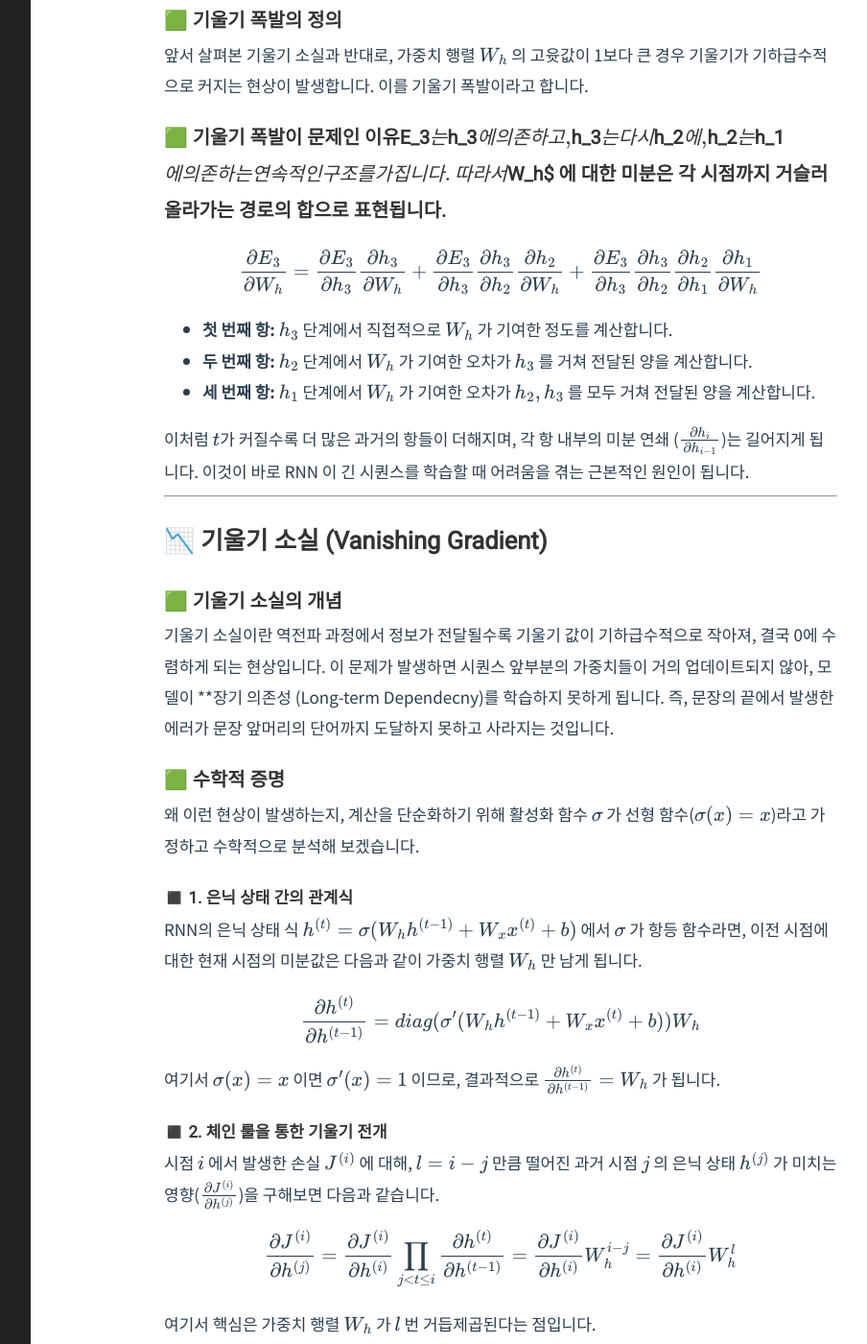
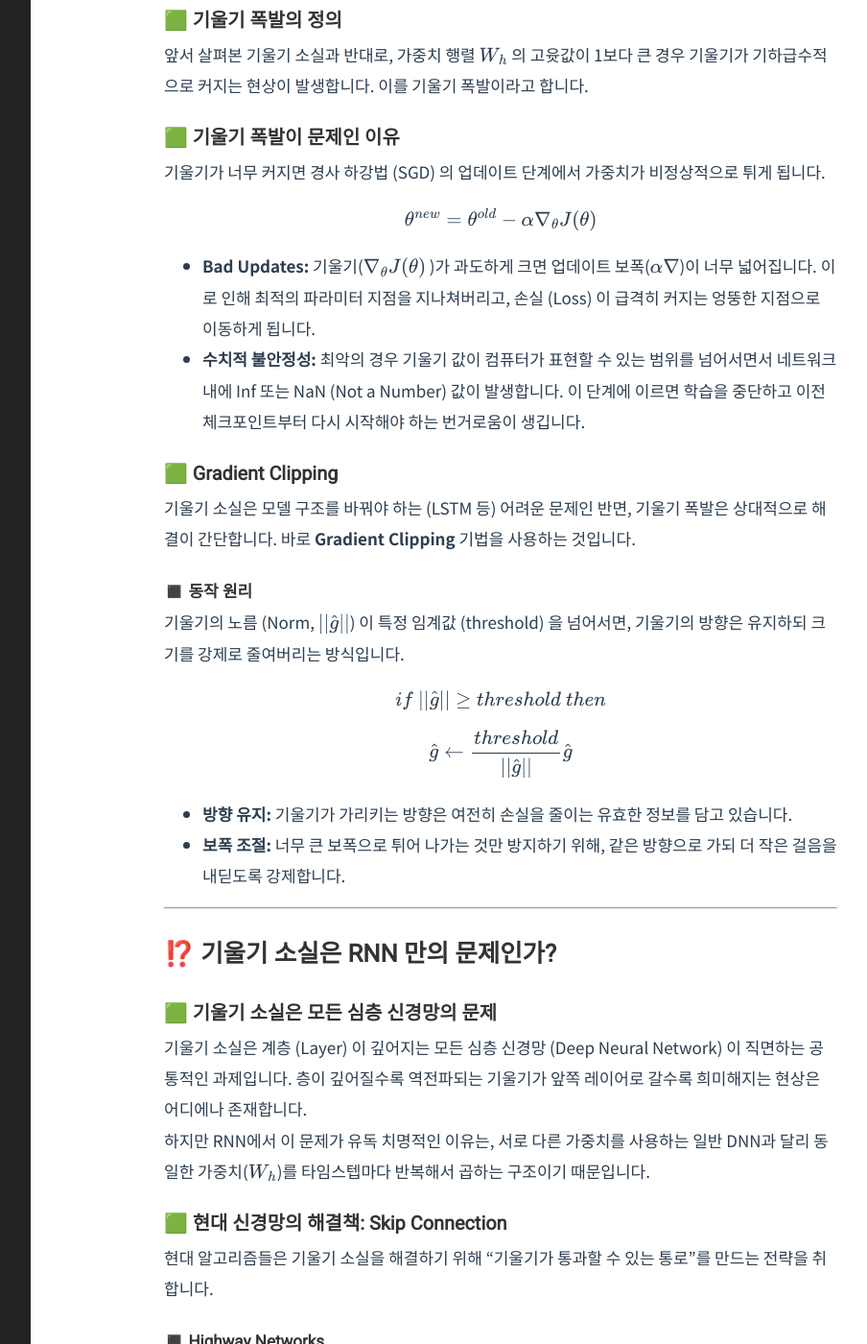
Before and after one commit to Youngjun-CV/Youngjun-CV.github.io, a Jekyll site: the page built from _posts/nlp/2026-03-25-bptt.markdown, in a window 1280 px wide and 1400 px high, scrolled down 3422 px. Shown: the whole window at 96% size, without its empty margins (268-1172 px from the left). Built offline with Jekyll 4.4.1, drawn with Linux system fonts in a browser that asks for light colours; formulas are drawn with MathJax 3; some of the changed text lies outside the part shown.

Commit message:
Update 2026-03-25-bptt.markdown

```diff
--- a/_posts/nlp/2026-03-25-bptt.markdown
+++ b/_posts/nlp/2026-03-25-bptt.markdown
@@ -38,61 +38,6 @@ $$\frac{\partial E_t}{\partial W} = \sum_{k=1}^{t} \frac{\partial E_t}{\partial
 이해를 돕기 위해 세 번째 타임스텝 ($t=3$) 에서 발생하는 손실 $E_3$ 에 대해 가중치 $W_h$ 의 기울기를 구하는 과정을 단계별로 살펴보겠습니다.
 
 $E_3$ 는 $h_3$ 에 의존하고, $h_3$ 는 다시 $h_2$ 에, $h_2$ 는 $h_1$ 에 의존하는 연속적인 구조를 가집니다. 따라서 $W_h$ 에 대한 미분은 각 시점까지 거슬러 올라가는 경로의 합으로 표현됩니다.
-
-$$\frac{\partial E_3}{\partial W_h} = \frac{\partial E_3}{\partial h_3} \frac{\partial h_3}{\partial W_h} + \frac{\partial E_3}{\partial h_3} \frac{\partial h_3}{\partial h_2} \frac{\partial h_2}{\partial W_h} + \frac{\partial E_3}{\partial h_3} \frac{\partial h_3}{\partial h_2} \frac{\partial h_2}{\partial h_1} \frac{\partial h_1}{\partial W_h}$$
-
-* **첫 번째 항:** $h_3$ 단계에서 직접적으로 $W_h$ 가 기여한 정도를 계산합니다.
-* **두 번째 항:** $h_2$ 단계에서 $W_h$ 가 기여한 오차가 $h_3$ 를 거쳐 전달된 양을 계산합니다.
-* **세 번째 항:** $h_1$ 단계에서 $W_h$ 가 기여한 오차가 $h_2, h_3$ 를 모두 거쳐 전달된 양을 계산합니다.
-
-이처럼 $t$가 커질수록 더 많은 과거의 항들이 더해지며, 각 항 내부의 미분 연쇄 ($\frac{\partial h_i}{\partial h_{i-1}}$)는 길어지게 됩니다. 이것이 바로 RNN 이 긴 시퀀스를 학습할 때 어려움을 겪는 근본적인 원인이 됩니다.
-
----
-
-## 📉 기울기 소실 (Vanishing Gradient)
-
-### 🟩 기울기 소실의 개념
-기울기 소실이란 역전파 과정에서 정보가 전달될수록 기울기 값이 기하급수적으로 작아져, 결국 0에 수렴하게 되는 현상입니다. 이 문제가 발생하면 시퀀스 앞부분의 가중치들이 거의 업데이트되지 않아, 모델이 **장기 의존성 (Long-term Dependecny)를 학습하지 못하게 됩니다. 즉, 문장의 끝에서 발생한 에러가 문장 앞머리의 단어까지 도달하지 못하고 사라지는 것입니다.
-
-### 🟩 수학적 증명
-왜 이런 현상이 발생하는지, 계산을 단순화하기 위해 활성화 함수 $\sigma$ 가 선형 함수($\sigma(x) = x$)라고 가정하고 수학적으로 분석해 보겠습니다.
-
-#### ◼️ 1. 은닉 상태 간의 관계식
-RNN의 은닉 상태 식 $h^{(t)} = \sigma(W_h h^{(t-1)} + W_x x^{(t)} + b)$ 에서 $\sigma$ 가 항등 함수라면, 이전 시점에 대한 현재 시점의 미분값은 다음과 같이 가중치 행렬 $W_h$ 만 남게 됩니다.
-
-$$\frac{\partial h^{(t)}}{\partial h^{(t-1)}} = diag(\sigma'(W_h h^{(t-1)} + W_x x^{(t)} + b)) W_h$$
-
-여기서 $\sigma(x) = x$ 이면 $\sigma'(x) = 1$ 이므로, 결과적으로 $\frac{\partial h^{(t)}}{\partial h^{(t-1)}} = W_h$ 가 됩니다.
-
-#### ◼️ 2. 체인 룰을 통한 기울기 전개
-시점 $i$ 에서 발생한 손실 $J^{(i)}$ 에 대해, $l = i - j$ 만큼 떨어진 과거 시점 $j$ 의 은닉 상태 $h^{(j)}$ 가 미치는 영향($\frac{\partial J^{(i)}}{\partial h^{(j)}}$)을 구해보면 다음과 같습니다.
-
-$$\frac{\partial J^{(i)}}{\partial h^{(j)}} = \frac{\partial J^{(i)}}{\partial h^{(i)}} \prod_{j < t \le i} \frac{\partial h^{(t)}}{\partial h^{(t-1)}} = \frac{\partial J^{(i)}}{\partial h^{(i)}} W_h^{i-j} = \frac{\partial J^{(i)}}{\partial h^{(i)}} W_h^{l}$$
-
-여기서 핵심은 가중치 행렬 $W_h$ 가 $l$ 번 거듭제곱된다는 점입니다.
-
-#### ◼️ 3. 고유값 (Eigenvalue) 분석: 소실의 결정적 원인
-가중치 행렬 $W_h$ 의 고윳값을 $\lambda_1, \lambda_2, \dots, \lambda_n$ 이라고 할 때, 이 기울기 값은 고윳값의 거듭제곱에 비례하게 됩니다.
-
-* **만약 모든 고윳값이 1보다 작다면 ($\lambda_i < 1$):** $l$ 이 커짐(과거로 멀리 갈수록)에 따라 $W_h^l$ 은 기하급수적으로 작아져 결국 0에 수렴합니다.
-
-* **실제 상황:** 비선형 활성화 함수(Sigmoid, Tanh)를 사용할 때도 원리는 같습니다. $\sigma'$ 의 최댓값이 1 이하(Sigmoid는 0.25, Tanh는 1)이기 때문에, $W_h$ 의 값이 작을수록 기울기는 훨씬 더 빠르게 사라집니다.
-
-### 🟩 요약 및 시사
-결국 RNN에서 기울기 소실이 발생하는 근본적인 이유는 동일한 가중치 행렬 $W_h$ 가 매 타임스텝마다 반복해서 곱해지는 구조 때문입니다.
-
-* **수학적 결과:** $\frac{\partial J^{(i)}}{\partial h^{(j)}} \approx 0$ (for large $l$)
-
-* **상황 예시:** "The cat, which ate a lot of food, was full." 이라는 문장에서 'cat'과 'was' 사이의 거리가 멀 경우, 모델은 'was'를 결정할 때 'cat'의 정보를 거의 활용하지 못하게 됩니다.
-
----
-
-## 🧨 기울기 폭발 (Gradient Exploding)
-
-### 🟩 기울기 폭발의 정의
-앞서 살펴본 기울기 소실과 반대로, 가중치 행렬 $W_h$ 의 고윳값이 1보다 큰 경우 기울기가 기하급수적으로 커지는 현상이 발생합니다. 이를 기울기 폭발이라고 합니다.
-
-### 🟩 기울기 폭발이 문제인 이유E_3$ 는 $h_3$ 에 의존하고, $h_3$ 는 다시 $h_2$ 에, $h_2$ 는 $h_1$ 에 의존하는 연속적인 구조를 가집니다. 따라서 $W_h$ 에 대한 미분은 각 시점까지 거슬러 올라가는 경로의 합으로 표현됩니다.
 
 $$\frac{\partial E_3}{\partial W_h} = \frac{\partial E_3}{\partial h_3} \frac{\partial h_3}{\partial W_h} + \frac{\partial E_3}{\partial h_3} \frac{\partial h_3}{\partial h_2} \frac{\partial h_2}{\partial W_h} + \frac{\partial E_3}{\partial h_3} \frac{\partial h_3}{\partial h_2} \frac{\partial h_2}{\partial h_1} \frac{\partial h_1}{\partial W_h}$$
 
```
